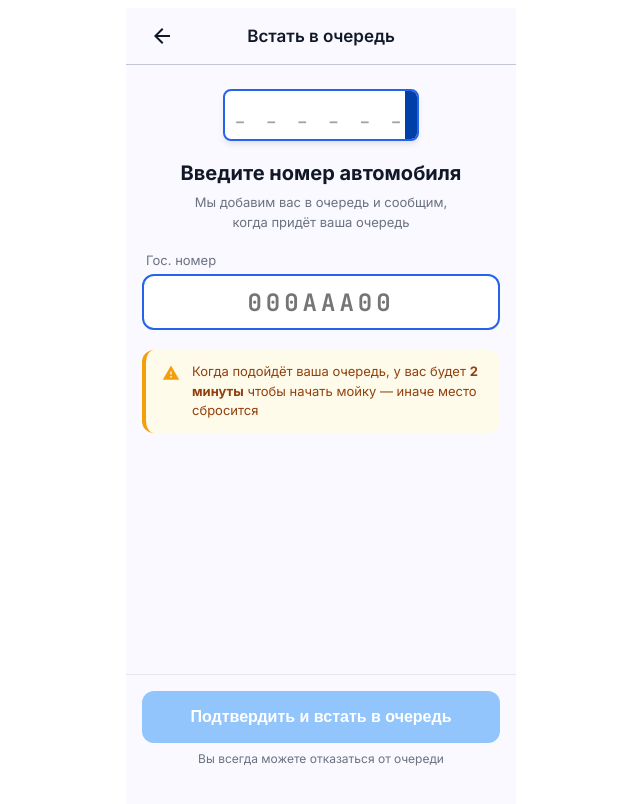
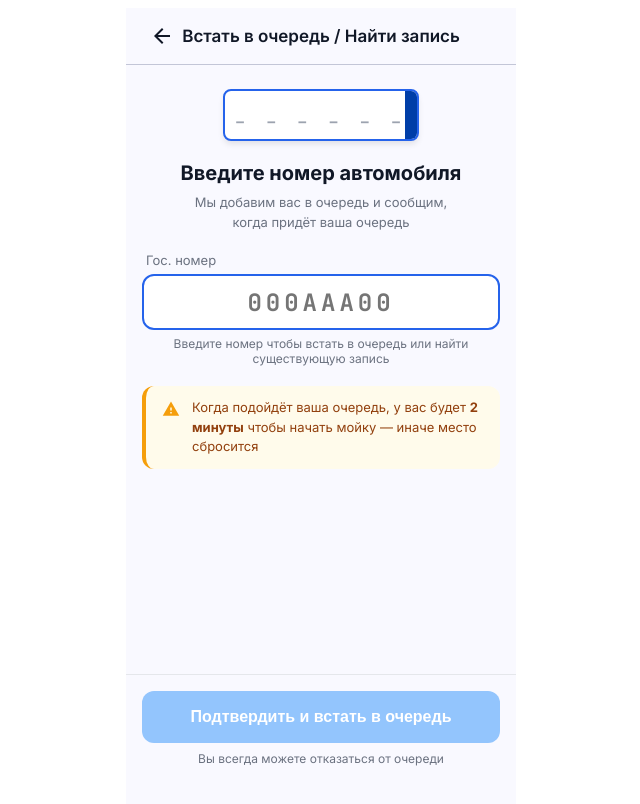
Before and after one commit to nurigo640/carwashorder, a Next.js app: page /queue/join in a window 1280 px wide. Shown: the top 804 px of the page, without its empty margins (319-959 px from the left). Built offline with nearby package versions, Linux system fonts and the light colour scheme.

Commit message:
Update page.tsx

```diff
--- a/app/queue/join/page.tsx
+++ b/app/queue/join/page.tsx
@@ -48,7 +48,7 @@ export default function JoinQueuePage() {
         <button onClick={() => router.back()} style={{width:40,height:40,display:'flex',alignItems:'center',justifyContent:'center',background:'none',border:'none',cursor:'pointer',color:'#111827',padding:0,flexShrink:0}}>
           <svg width="24" height="24" viewBox="0 0 24 24" fill="currentColor"><path d="M20 11H7.83l5.59-5.59L12 4l-8 8 8 8 1.41-1.41L7.83 13H20v-2z"/></svg>
         </button>
-        <span style={{flex:1,textAlign:'center',fontSize:17,fontWeight:600,color:'#111827'}}>Встать в очередь</span>
+       <span style={{flex:1,textAlign:'center',fontSize:17,fontWeight:600,color:'#111827'}}>Встать в очередь / Найти запись</span>
         <div style={{width:40}}/>
       </header>
 
@@ -92,6 +92,9 @@ export default function JoinQueuePage() {
             }}
           />
           {error && <p style={{fontSize:13,color:'#ba1a1a',textAlign:'center',margin:0}}>{error}</p>}
+          <p style={{fontSize:12,color:'#6B7280',textAlign:'center',margin:0}}>
+  Введите номер чтобы встать в очередь или найти существующую запись
+</p>
         </div>
 
         <div style={{background:'#FFFBEB',borderLeft:'4px solid #F59E0B',borderRadius:12,padding:'12px 16px',display:'flex',gap:12,alignItems:'flex-start'}}>
```
